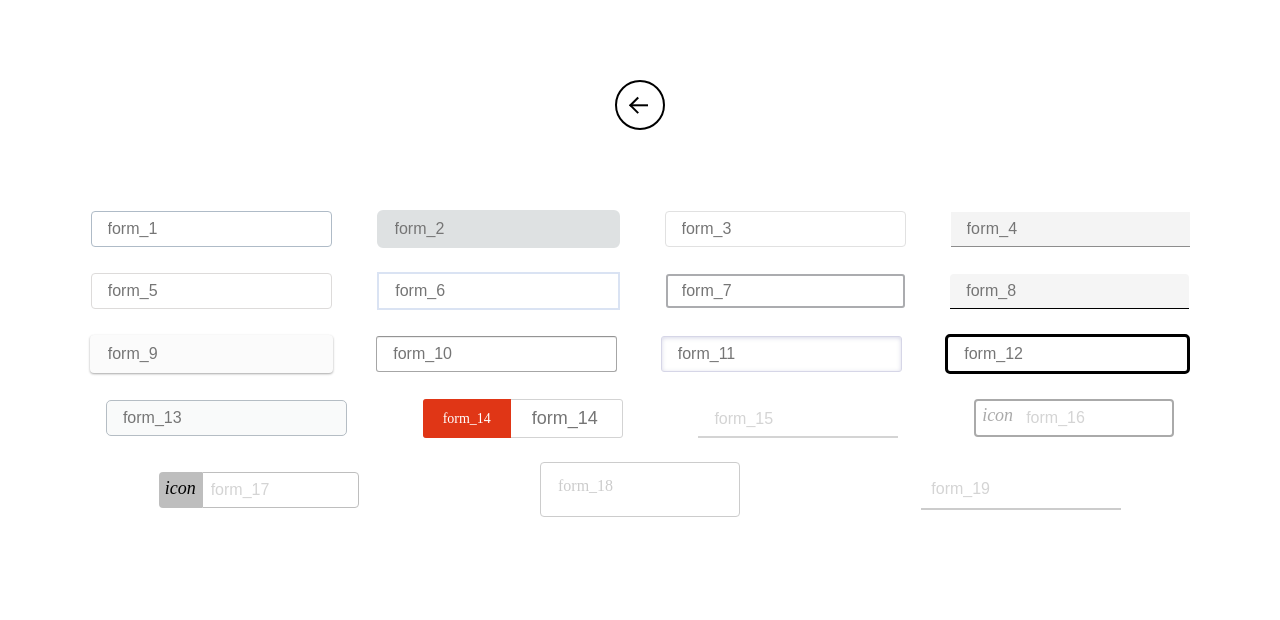
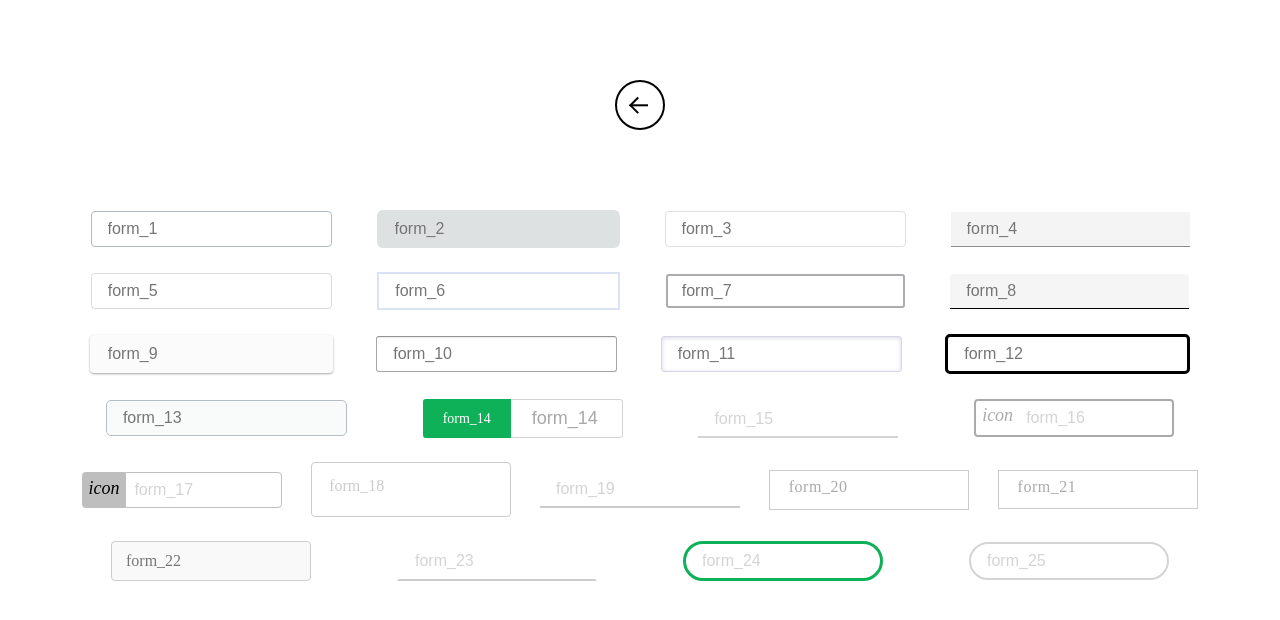
Before and after one commit to lewKcoder/front-template, a Next.js app: page /elements/inputs-text in a window 1280 px wide. Shown: the top 620 px of the page. Built offline with nearby package versions, Linux system fonts and the light colour scheme.

Commit message:
Added new pattern and fixed style

```diff
--- a/src/layouts/inputs-text/inputs-text.tsx
+++ b/src/layouts/inputs-text/inputs-text.tsx
@@ -50,6 +50,30 @@ export const InputsText: FunctionComponent = () => {
           <input type="text" placeholder="form_19" className={styles.input} />
           <span className={styles.underline} />
         </div>
+        <div className={styles.form_20}>
+          <input type="text" className={styles.input} />
+          <label className={styles.label}>form_20</label>
+          <span className={styles.bg}></span>
+        </div>
+        <div className={styles.form_21}>
+          <input type="text" className={styles.input} />
+          <label className={styles.label}>form_21</label>
+          <span className={styles.border}>
+            <i></i>
+          </span>
+        </div>
+        <div className={styles.form_22}>
+          <input type="text" id="Form22" className={styles.input} />
+          <label htmlFor="Form22" className={styles.label}>
+            form_22
+          </label>
+        </div>
+        <div className={styles.form_23}>
+          <input type="text" placeholder="form_23" className={styles.input} />
+          <span className={styles.underline} />
+        </div>
+        <input type="text" placeholder="form_24" className={styles.form_24} />
+        <input type="text" placeholder="form_25" className={styles.form_25} />
       </div>
     </ElementLayout>
   );
--- a/src/layouts/inputs-text/styles.module.scss
+++ b/src/layouts/inputs-text/styles.module.scss
@@ -19,9 +19,9 @@
     transition-timing-function: ease-in-out;
 
     &:focus {
-      border-color: #4b93ff;
+      border-color: #0eb158;
       outline: 0;
-      box-shadow: 0 0 0 0.25rem rgb(13 110 253 / 25%);
+      box-shadow: 0 0 0 0.25rem rgba(14, 177, 87, 0.25);
     }
   }
 
@@ -38,7 +38,7 @@
     }
 
     &:focus {
-      outline-color: #c300ff;
+      outline-color: #0eb158;
     }
   }
 
@@ -55,10 +55,7 @@
     transition-delay: 0s;
 
     &:focus {
-      box-shadow: rgb(0 0 0 / 0%) 0px 0px 0px 0px, rgb(58 151 212 / 36%) 0px 0px 0px 4px,
-        rgb(0 0 0 / 0%) 0px 0px 0px 0px, rgb(60 66 87 / 16%) 0px 0px 0px 1px,
-        rgb(0 0 0 / 0%) 0px 0px 0px 0px, rgb(0 0 0 / 0%) 0px 0px 0px 0px,
-        rgb(0 0 0 / 0%) 0px 0px 0px 0px;
+      box-shadow: 0 0 0 0.25rem rgba(14, 177, 87, 0.25);
     }
   }
 
@@ -76,7 +73,7 @@
       outline 70ms cubic-bezier(0.2, 0, 0.38, 0.9);
 
     &:focus {
-      outline: 2px solid #0f62fe;
+      outline: 2px solid #0eb158;
       outline-offset: -2px;
     }
   }
@@ -91,8 +88,8 @@
 
     &:focus {
       outline: none;
-      border-color: #1b96ff;
-      box-shadow: 0px 0px 3px 0px #0176d5;
+      border-color: #33de80;
+      box-shadow: 0px 0px 3px 0px #0eb158;
     }
   }
 
@@ -133,13 +130,13 @@
     transition-timing-function: ease;
 
     &:hover {
-      box-shadow: 0 0 0 0 #fff inset, #e9a21d 0 0 0 2px;
+      box-shadow: 0 0 0 0 #fff inset, #0eb158 0 0 0 2px;
     }
 
     &:focus {
       background: #fff;
       outline: 0;
-      box-shadow: 0 0 0 0 #fff inset, #e9a21d 0 0 0 3px;
+      box-shadow: 0 0 0 0 #fff inset, #0eb158 0 0 0 3px;
     }
   }
 
@@ -161,7 +158,7 @@
 
     &:focus {
       outline: none;
-      border-color: #6200ee;
+      border-color: #0eb158;
     }
   }
 
@@ -176,7 +173,7 @@
     transition: all 0.1s ease 0s;
 
     &:focus {
-      outline: 2px solid #7c8aff;
+      outline: 2px solid #0eb158;
     }
   }
 
@@ -191,8 +188,8 @@
     font-size: 16px;
 
     &:focus {
-      border-color: #e77600;
-      box-shadow: 0 0 3px 2px rgb(228 121 17 / 50%);
+      border-color: #0eb158;
+      box-shadow: 0 0 3px 2px rgba(14, 177, 87, 0.5);
     }
   }
 
@@ -210,7 +207,7 @@
 
     &:focus {
       outline: none;
-      border-color: #3c4fe0;
+      border-color: #0eb158;
       box-shadow: 0 1px 0 0 rgb(35 38 59 / 5%);
     }
   }
@@ -224,7 +221,8 @@
     padding: 8px 16px;
 
     &:focus {
-      border: 3px solid #5551ff;
+      outline: none;
+      border: 3px solid #0eb158;
     }
   }
 
@@ -240,8 +238,8 @@
     &:focus {
       outline: none;
       background-color: #fff;
-      border-color: #3b49df;
-      box-shadow: 1px 1px 0 #3b49df;
+      border-color: #0eb158;
+      box-shadow: 1px 1px 0 #0eb158;
     }
   }
 
@@ -258,6 +256,10 @@
       padding: 8px 16px 8px 108px;
       transition: 0.1s;
       transition-timing-function: ease-out;
+
+      &::placeholder {
+        color: #a8a8a8;
+      }
     }
 
     .input + .label {
@@ -270,7 +272,7 @@
       color: #fff;
       border-radius: 3px 0 0 3px;
       padding: 0 20px;
-      background: #e03616;
+      background: #0eb158;
       transition: 0.3s;
       transition-timing-function: ease-in;
       transition-delay: 0.2s;
@@ -316,7 +318,7 @@
     }
 
     > .input:focus {
-      border-color: #4441ff;
+      border-color: #0eb158;
     }
 
     .label {
@@ -337,7 +339,7 @@
       z-index: 1;
       bottom: 80%;
       font-size: 12px;
-      color: #4441ff;
+      color: #0eb158;
     }
   }
 
@@ -356,12 +358,12 @@
       font-size: 16px;
 
       &:focus {
-        border-color: #1e90ff;
-        box-shadow: 0 0 8px 0 #1e90ff;
+        border-color: #0eb158;
+        box-shadow: 0 0 8px 0 #0eb158;
       }
 
       &:focus + i {
-        color: #1e90ff;
+        color: #0eb158;
       }
 
       &::placeholder {
@@ -405,7 +407,7 @@
 
       &:focus {
         border-color: #97cfff;
-        box-shadow: 0px 0px 2px #1e90ff;
+        box-shadow: 0px 0px 2px #0eb158;
       }
     }
 
@@ -439,12 +441,12 @@
       transition: 0.1s;
 
       &:hover + .label {
-        color: #f24444;
+        color: #0eb158;
         transition: 0.1s;
       }
 
       &:focus + .label {
-        color: #f24444;
+        color: #0eb158;
         top: -16px;
       }
     }
@@ -469,7 +471,7 @@
     .input {
       border: none;
       outline: none;
-      padding: 10px;
+      padding: 8px 16px;
       font-size: 16px;
       background-color: transparent;
       border-bottom: 2px solid #ccc;
@@ -486,7 +488,7 @@
       left: 50%;
       width: 0;
       height: 2px;
-      background-color: #259ceb;
+      background-color: #0eb158;
       transition: 0.3s;
     }
 
@@ -496,36 +498,261 @@
     }
   }
 
-  // &_ {
-  // }
+  &_20 {
+    position: relative;
+    width: 200px;
+    height: 40px;
 
-  // &_ {
-  // }
+    .input {
+      width: 100%;
+      height: 100%;
+      font-size: 16px;
+      border: 0;
+      padding: 8px 16px;
+      border: 1px solid #ccc;
+      position: relative;
+      background: transparent;
+      outline: none;
+    }
 
-  // &_ {
-  // }
+    .input ~ .bg {
+      position: absolute;
+      left: 0;
+      top: 0;
+      width: 0;
+      height: 100%;
+      background-color: transparent;
+      transition: 0.4s;
+      z-index: -1;
+    }
 
-  // &_ {
-  // }
+    .input:focus ~ .bg {
+      transition: 0.4s;
+      width: 100%;
+      background-color: #d1f8e2;
+    }
 
-  // &_ {
-  // }
+    .input ~ .label {
+      font-size: 16px;
+      position: absolute;
+      left: 20px;
+      top: 8px;
+      color: #aaa;
+      transition: 0.3s;
+      z-index: -1;
+      letter-spacing: 0.5px;
+    }
 
-  // &_ {
-  // }
+    .input:focus ~ .label {
+      top: -18px;
+      left: 0;
+      font-size: 12px;
+      color: #333;
+      transition: 0.3s;
+    }
+  }
 
-  // &_ {
-  // }
+  &_21 {
+    position: relative;
+    width: 200px;
 
-  // &_ {
-  // }
+    .input {
+      border: 1px solid #ccc;
+      padding: 8px 16px;
+      transition: 0.4s;
+      background: transparent;
+      width: 100%;
+    }
 
-  // &_ {
-  // }
+    .input ~ .border:before,
+    .input ~ .border:after {
+      content: '';
+      position: absolute;
+      top: 0;
+      left: 0;
+      width: 0;
+      height: 2px;
+      background-color: #4caf50;
+      transition: 0.3s;
+    }
 
-  // &_ {
-  // }
+    .input ~ .border:after {
+      top: auto;
+      bottom: 0;
+      left: auto;
+      right: 0;
+    }
 
-  // &_ {
-  // }
+    .input ~ .border i:before,
+    .input ~ .border i:after {
+      content: '';
+      position: absolute;
+      top: 0;
+      left: 0;
+      width: 2px;
+      height: 0;
+      background-color: #4caf50;
+      transition: 0.4s;
+    }
+
+    .input ~ .border i:after {
+      left: auto;
+      right: 0;
+      top: auto;
+      bottom: 0;
+    }
+
+    .input:focus ~ .border:before,
+    .input:focus ~ .border:after {
+      width: 100%;
+      transition: 0.3s;
+    }
+
+    .input:focus ~ .border i:before,
+    .input:focus ~ .border i:after {
+      height: 100%;
+      transition: 0.4s;
+    }
+
+    .input ~ .label {
+      font-size: 16px;
+      position: absolute;
+      left: 20px;
+      width: 100%;
+      top: 8px;
+      color: #aaa;
+      transition: 0.3s;
+      z-index: -1;
+      letter-spacing: 0.5px;
+    }
+
+    .input:focus ~ .label {
+      top: -18px;
+      left: 0;
+      font-size: 12px;
+      color: #4caf50;
+      transition: 0.3s;
+    }
+  }
+
+  &_22 {
+    position: relative;
+    width: 200px;
+    height: 40px;
+
+    .input {
+      font-size: 16px;
+      padding: 8px 16px;
+      border: 1px solid #ccc;
+      border-radius: 4px;
+      background-color: #f9f9f9;
+      transition: 0.3s;
+      outline: none;
+      width: 100%;
+      height: 100%;
+
+      &:focus {
+        border-color: #0eb158;
+        box-shadow: 0 0 10px rgba(14, 177, 87, 0.5);
+      }
+    }
+
+    .label {
+      position: absolute;
+      left: 10px;
+      top: 50%;
+      transform: translateY(-50%);
+      background-color: #f9f9f9;
+      padding: 0 5px;
+      font-size: 16px;
+      color: #777;
+      transition: 0.3s;
+    }
+
+    .input:focus + .label {
+      top: -9px;
+      font-size: 12px;
+      border: 1px solid #0eb158;
+      box-shadow: 0px -3px 10px rgba(14, 177, 87, 0.5);
+      background: #e5e5e5;
+    }
+  }
+
+  &_23 {
+    position: relative;
+    width: 200px;
+    height: 40px;
+
+    .input {
+      font-size: 16px;
+      padding: 8px 16px;
+      border: 2px solid transparent;
+      border-bottom: 2px solid #ccc;
+      background-color: transparent;
+      transition: 0.3s;
+      outline: none;
+      width: 100%;
+      height: 100%;
+
+      &::placeholder {
+        color: #d4d4d4;
+      }
+
+      &:focus {
+        border-color: #0eb158;
+      }
+    }
+
+    .underline {
+      position: absolute;
+      bottom: 0;
+      left: 0;
+      width: 100%;
+      height: 2px;
+      background-color: #0eb158;
+      transform: scaleX(0);
+      transform-origin: left;
+      transition: 0.3s;
+    }
+
+    .input:focus + .underline {
+      transform: scaleX(1);
+    }
+  }
+
+  &_24 {
+    font-size: 16px;
+    border-radius: 21px;
+    padding: 8px 16px;
+    width: 200px;
+    outline: none;
+    border: 3px solid #0eb158;
+    transition: 0.3s;
+
+    &:focus {
+      box-shadow: 0px 0px 12px #0eb158;
+      transition: 0.3s;
+    }
+
+    &::placeholder {
+      color: #d4d4d4;
+    }
+  }
+
+  &_25 {
+    font-size: 16px;
+    border-radius: 21px;
+    padding: 8px 16px;
+    width: 200px;
+    border: 2px solid #d4d4d4;
+
+    &:focus {
+      outline: none;
+      border-color: #0eb158;
+    }
+
+    &::placeholder {
+      color: #d4d4d4;
+    }
+  }
 }
```
